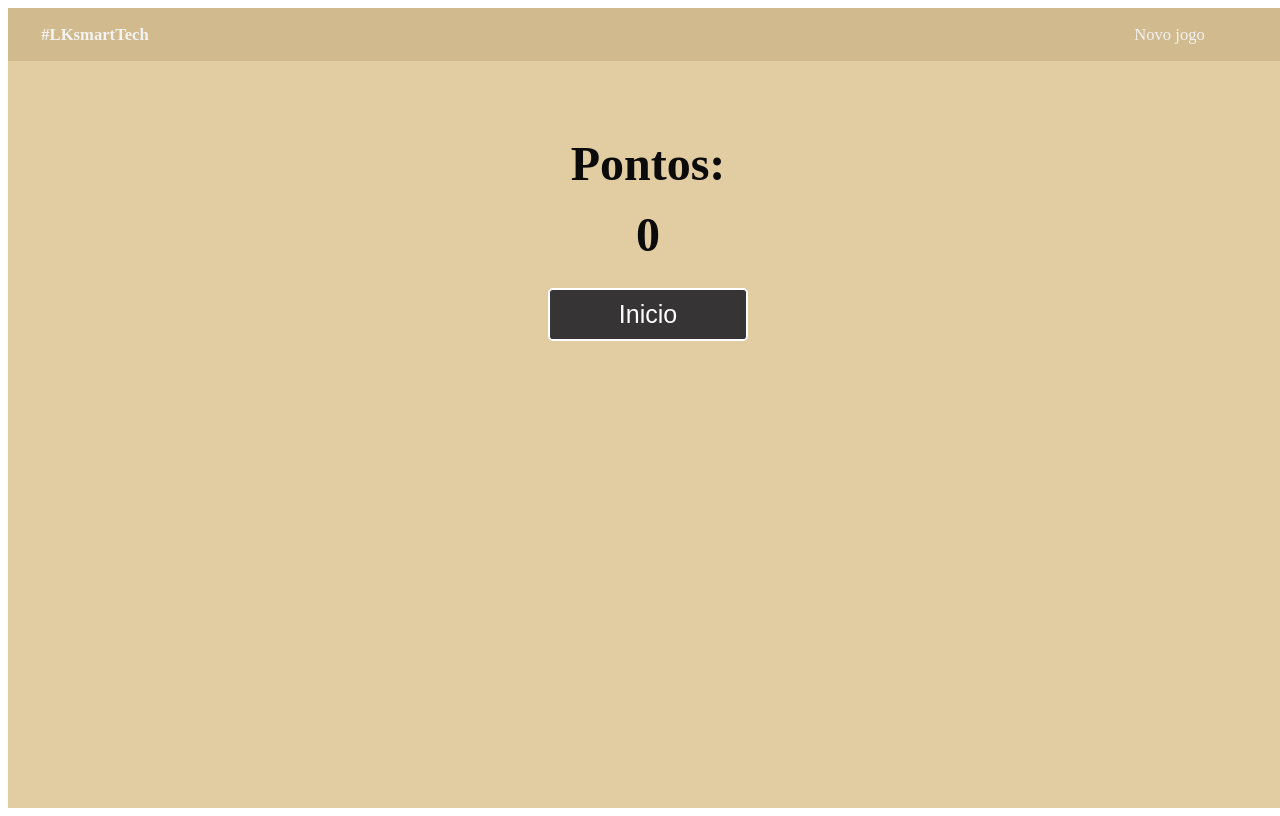
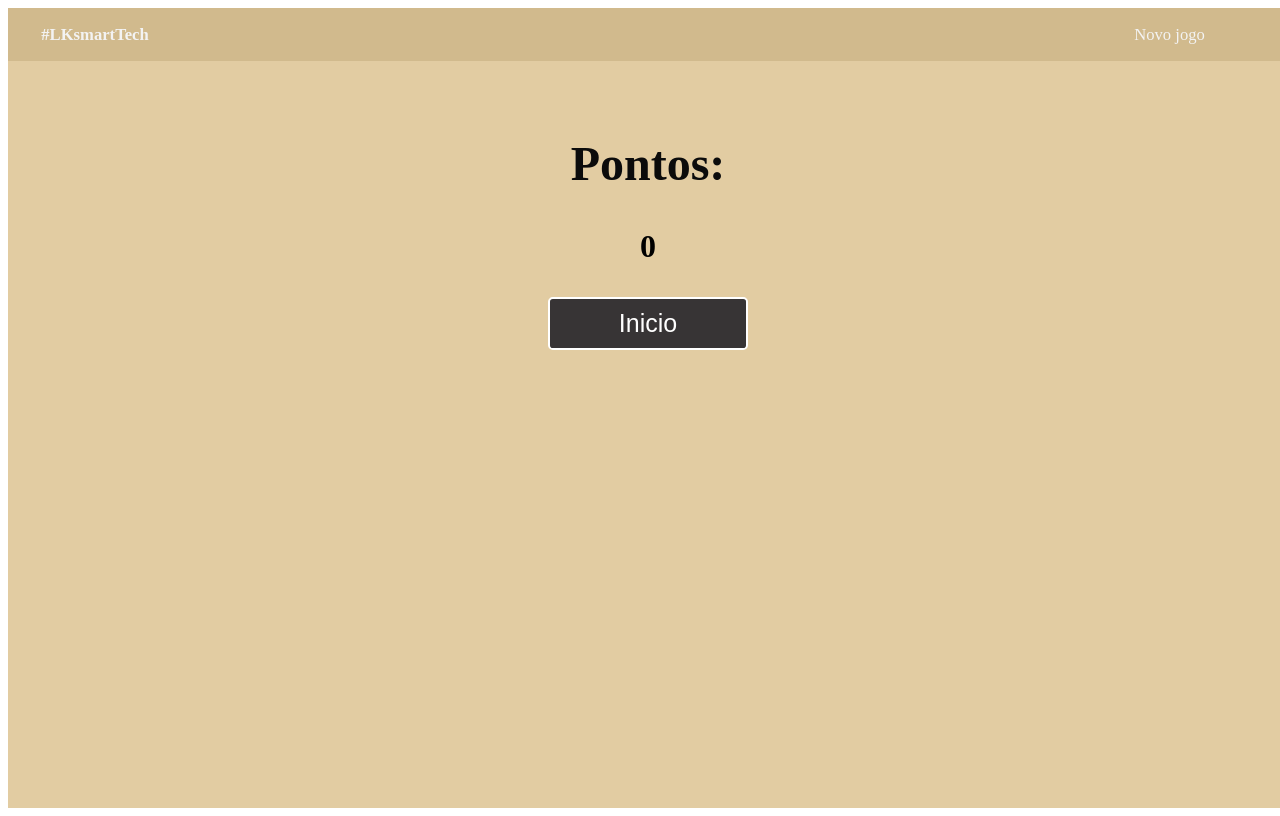
Before and after one commit to LucasAKuhn/historyQuiz, an Angular app: page /score in a window 1280 px wide. Built offline with nearby package versions, Linux system fonts and the light colour scheme.

Commit message:
Finalizado game

```diff
--- a/src/app/components/game/game.component.ts
+++ b/src/app/components/game/game.component.ts
@@ -1,5 +1,5 @@
 import { Component, OnInit, OnDestroy } from '@angular/core';
-import { Router } from '@angular/router';
+import {ActivatedRoute, Router} from '@angular/router';
 import { questions, fisherYatesShuffle } from '../../model/questions';
 
 @Component({
@@ -8,7 +8,7 @@ import { questions, fisherYatesShuffle } from '../../model/questions';
   styleUrls: ['./game.component.scss']
 })
 export class GameComponent implements OnInit, OnDestroy {
-  timeLeft: number = 1000;
+  timeLeft: number = 10;
   interval: any;
   questions: any[] = [];
   currentQuestion: any = {};
@@ -79,7 +79,7 @@ export class GameComponent implements OnInit, OnDestroy {
       setTimeout(() => {
         this.nextQuestion();
         this.timeLeft = 10;
-      }, 2000);
+      }, 1000);
     }
   }
 }
--- a/src/app/components/header/header.component.scss
+++ b/src/app/components/header/header.component.scss
@@ -4,7 +4,6 @@
   position: fixed;
   width: 100vw;
   z-index: 999999;
-  //background: rgb(2, 23, 39);
   background: rgba(209,186,141,255);
   overflow: hidden;
   font-size: 1.3vw;
--- a/src/app/components/header/header.component.ts
+++ b/src/app/components/header/header.component.ts
@@ -1,5 +1,5 @@
-import {Component, OnInit} from '@angular/core';
-import {Router} from "@angular/router";
+import { Component, OnInit } from '@angular/core';
+import { Router, NavigationEnd } from '@angular/router';
 
 @Component({
   selector: 'app-header',
@@ -15,6 +15,7 @@ export class HeaderComponent implements OnInit{
 
   ngOnInit(): void {
   }
+
   goGame() {
     this.router.navigate(["/game"])
   }
--- a/src/app/components/score/score.component.html
+++ b/src/app/components/score/score.component.html
@@ -1,8 +1,8 @@
 <div class="home">
   <app-header></app-header>
   <div id="quiz">
-    <h1 id="totalPuntos" class="estiloPuntos">Pontos: </h1>
-    <h1 id="Puntos" class="estiloPuntos">{{ score }}</h1>
+    <h1 id="totalPontos" class="estiloPontos">Pontos: </h1>
+    <h1 id="Pontos" class="estiloPuntos">{{ score }}</h1>
     <button class="button" type="submit" id="btnVolver" (click)="goHome()">Inicio</button>
   </div>
 </div>
--- a/src/app/components/score/score.component.scss
+++ b/src/app/components/score/score.component.scss
@@ -11,7 +11,7 @@
   padding-top: 10%;
 }
 
-.estiloPuntos {
+.estiloPontos {
   color: #0b0b0b;
   font-size: 3rem;
   text-align: center;
```
